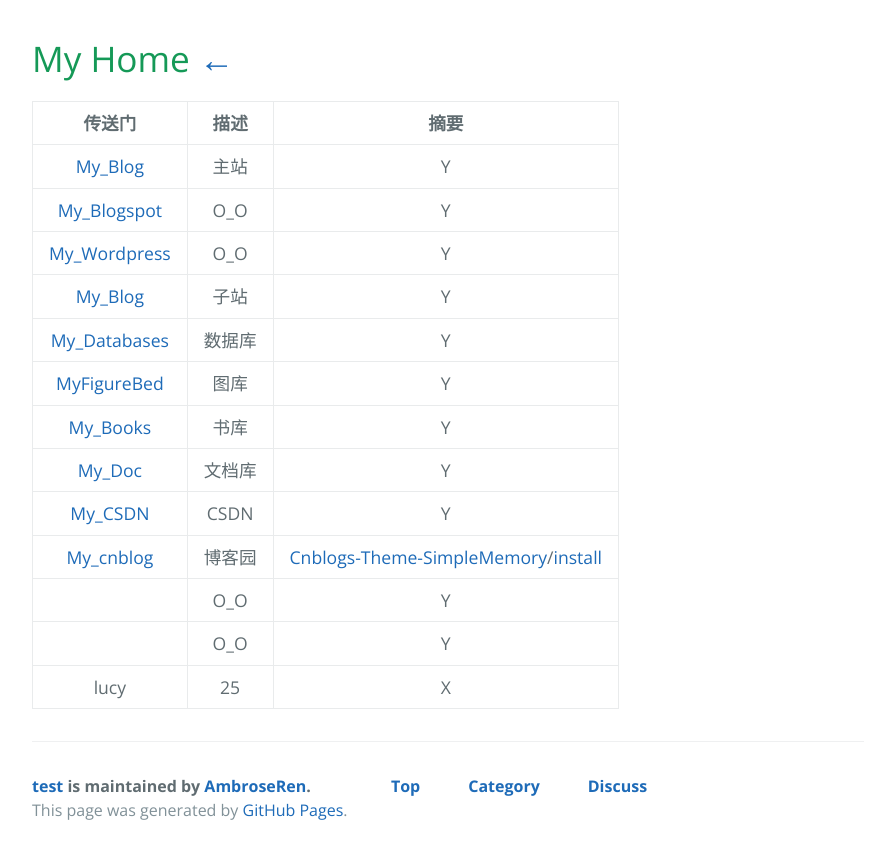
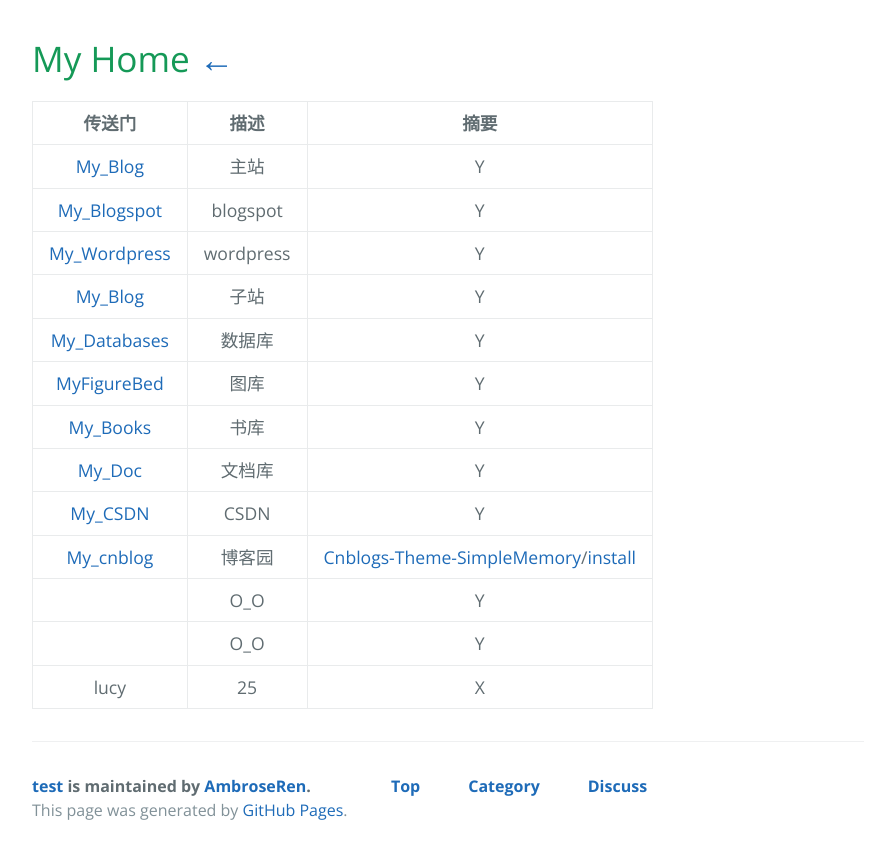
Before and after one commit to AmbroseRen/test, a Jekyll site: the page built from Library/Home.md, in a window 1280 px wide. Shown: the top 859 px of the page, without its empty margins (192-1087 px from the left). Built offline with Jekyll 4.4.1, drawn with Linux system fonts in a browser that asks for light colours; our own code applies the rules of GitHub Pages for plain Markdown files; the repository's description, which GitHub fills in, is left out.

Commit message:
Update Home.md

```diff
--- a/Library/Home.md
+++ b/Library/Home.md
@@ -3,8 +3,8 @@
 | 传送门 | 描述 | 摘要 |
 |:---:|:---:|:---:|
 | [My_Blog](https://ambroseren.github.io) | 主站 | Y |
-| [My_Blogspot](https://ambroseren.blogspot.com/) | O_O | Y |
-| [My_Wordpress](https://ambroserencn.wordpress.com/) | O_O | Y |
+| [My_Blogspot](https://ambroseren.blogspot.com/) | blogspot | Y |
+| [My_Wordpress](https://ambroserencn.wordpress.com/) | wordpress | Y |
 | [My_Blog](https://ambroserencn.gitlab.io/ambroserencn/) | 子站 | Y |
 | [My_Databases](https://ambroseren.github.io/test/) | 数据库 | Y |
 | [MyFigureBed](https://cdn.jsdelivr.net/gh/AmbroseRen/Picture@master/) | 图库 | Y |
```
